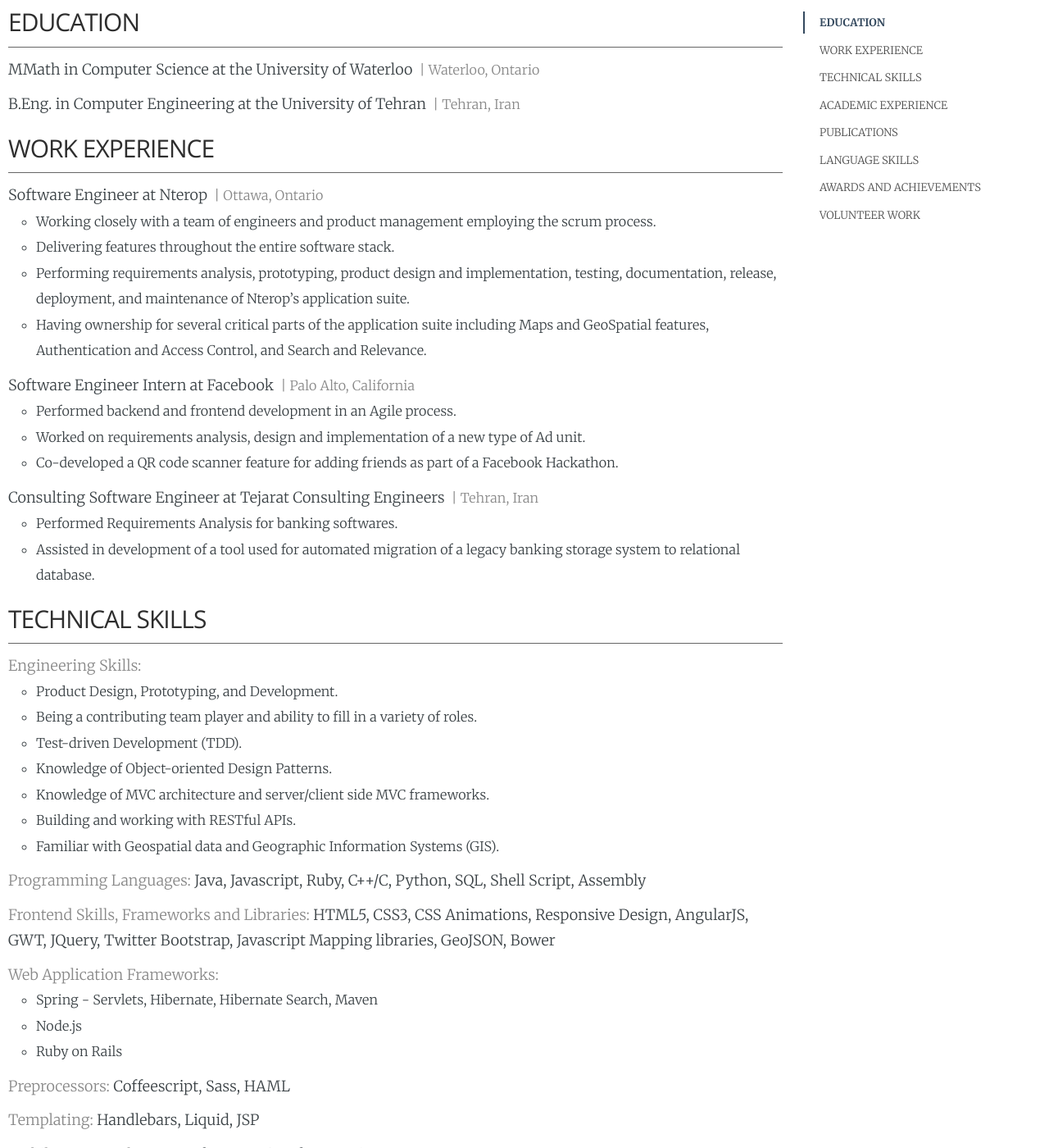
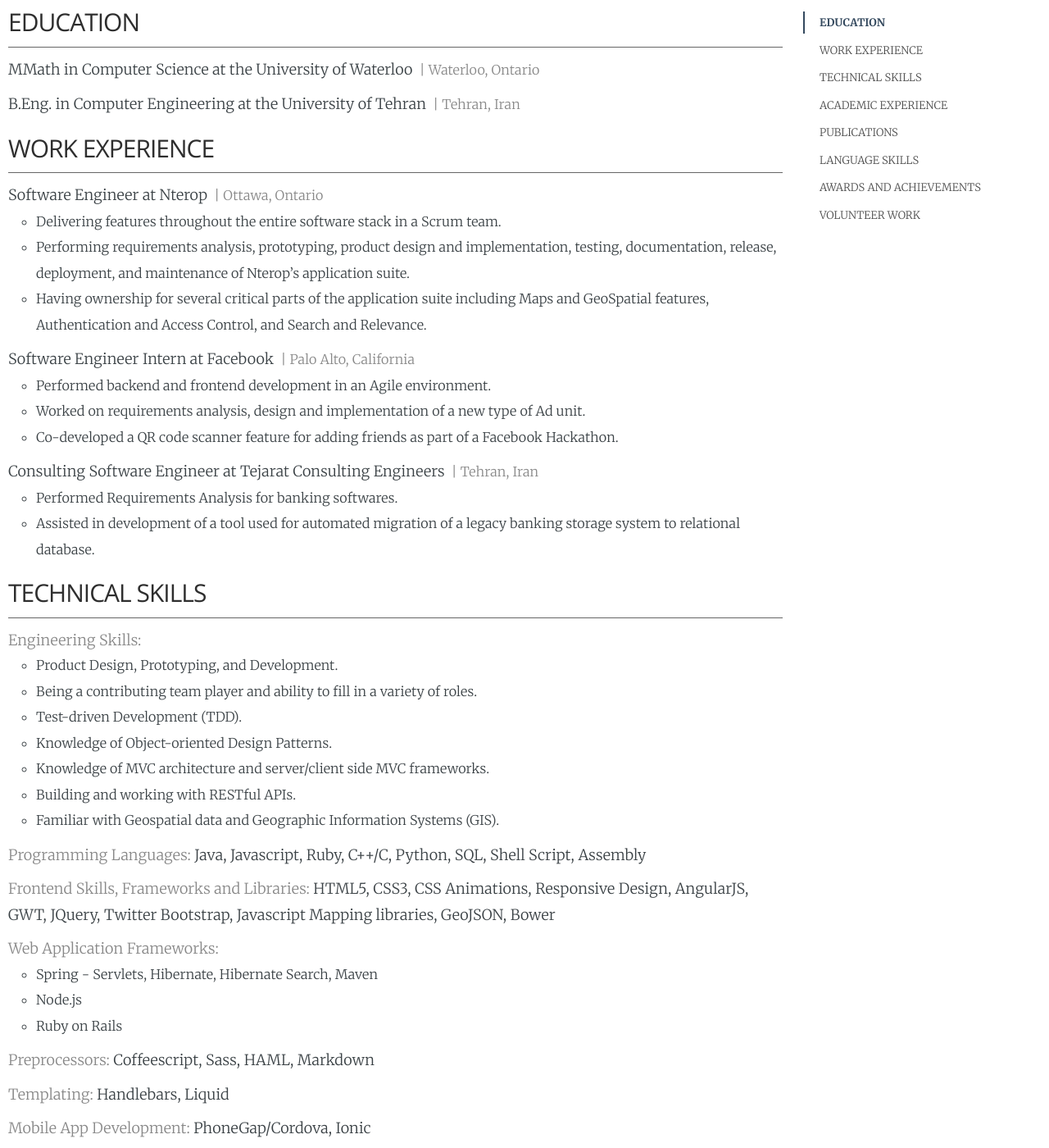
Before and after one commit to mhahmadi/website, a Jekyll site: the page built from resume/index.html, in a window 1280 px wide and 1400 px high, scrolled down 366 px. Shown: the whole window at 82% size. Built offline with Jekyll 4.4.1, drawn with Linux system fonts in a browser that asks for light colours.

Commit message:
some changes to the resume and linked profile link
Signed-off-by: Mohamad Ahmadi <mohamadhasan.ahmadi@gmail.com>

```diff
--- a/_includes/social-links.html
+++ b/_includes/social-links.html
@@ -11,7 +11,7 @@
         </a>
     </li>
     <li>
-        <a href="https://www.linkedin.com/pub/mohamad-ahmadi/35/6b2/2b3" target="_blank" class="fa-stack">
+        <a href="http://ca.linkedin.com/in/moeahmadi" target="_blank" class="fa-stack">
             <i class="fa fa-circle fa-stack-2x"></i>
             <i class="fa fa-linkedin fa-stack-1x fa-inverse"></i>
         </a>
--- a/resume/index.html
+++ b/resume/index.html
@@ -44,8 +44,7 @@
 					<li class="no-list-style">
 						Software Engineer at Nterop&nbsp;<span class="item-meta"><span class="timespan" data-from='2012-04-15'></span> | Ottawa, Ontario</span>
 						<ul>
-							<li>Working closely with a team of engineers and product management employing the scrum process.</li>
-							<li>Delivering features throughout the entire software stack.</li>
+							<li>Delivering features throughout the entire software stack in a Scrum team.</li>
 							<li>Performing requirements analysis, prototyping, product design and implementation, testing, documentation, release, deployment, and maintenance of Nterop’s application suite.</li>
 							<li>Having ownership for several critical parts of the application suite including Maps and GeoSpatial features, Authentication and Access Control, and Search and Relevance.</li>
 						</ul>
@@ -53,7 +52,7 @@
 					<li class="no-list-style">
 						Software Engineer Intern at Facebook&nbsp;<span class="item-meta"><span class="timespan" data-from='2011-01-15' data-to='2011-04-15'></span> | Palo Alto, California</span>
 						<ul>
-							<li>Performed backend and frontend development in an Agile process.</li>
+							<li>Performed backend and frontend development in an Agile environment.</li>
 							<li>Worked on requirements analysis, design and implementation of a new type of Ad unit.</li>
 							<li>Co-developed a QR code scanner feature for adding friends as part of a Facebook Hackathon.</li>
 						</ul>
@@ -92,8 +91,8 @@
 							<li>Ruby on Rails</li>
 						</ul>
 					</li>
-					<li class="no-list-style"><span class="item-type">Preprocessors:</span>&nbsp;Coffeescript, Sass, HAML</li>
-					<li class="no-list-style"><span class="item-type">Templating:</span>&nbsp;Handlebars, Liquid, JSP</li>
+					<li class="no-list-style"><span class="item-type">Preprocessors:</span>&nbsp;Coffeescript, Sass, HAML, Markdown</li>
+					<li class="no-list-style"><span class="item-type">Templating:</span>&nbsp;Handlebars, Liquid</li>
 					<li class="no-list-style"><span class="item-type">Mobile App Development:</span>&nbsp;PhoneGap/Cordova, Ionic</li>
 					<li class="no-list-style"><span class="item-type">UI Wireframing:</span>&nbsp;Balsamiq Mockups</li>
 					<li class="no-list-style"><span class="item-type">Version Control:</span>&nbsp;Git</li>
```
